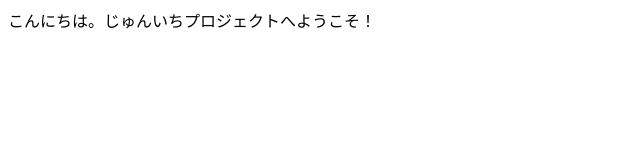
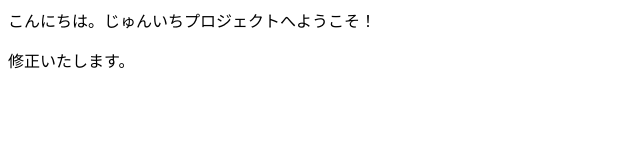
Before and after one commit to junjapan/junichiProject, a plain HTML site: page index.html in a window 1280 px wide. Shown: the whole page, without its empty margins (0-640 px from the left). Drawn offline with Linux system fonts and the light colour scheme.

Commit message:
pタグ修正を追加

```diff
--- a/index.html
+++ b/index.html
@@ -8,5 +8,6 @@
 	</head>
 	<body>
 		こんにちは。じゅんいちプロジェクトへようこそ！
+		<p>修正いたします。</p>
 	</body>
 </html>
```
